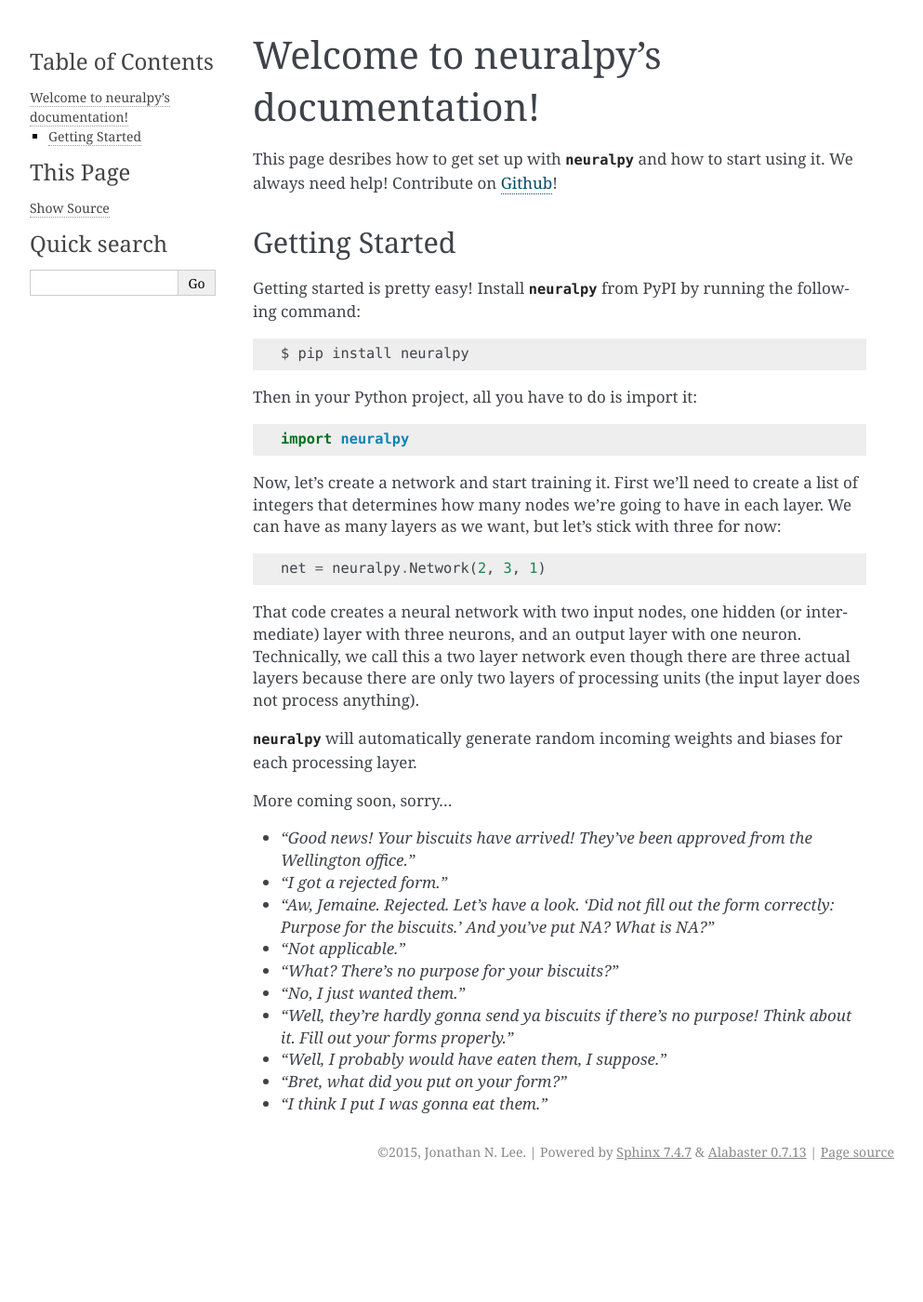
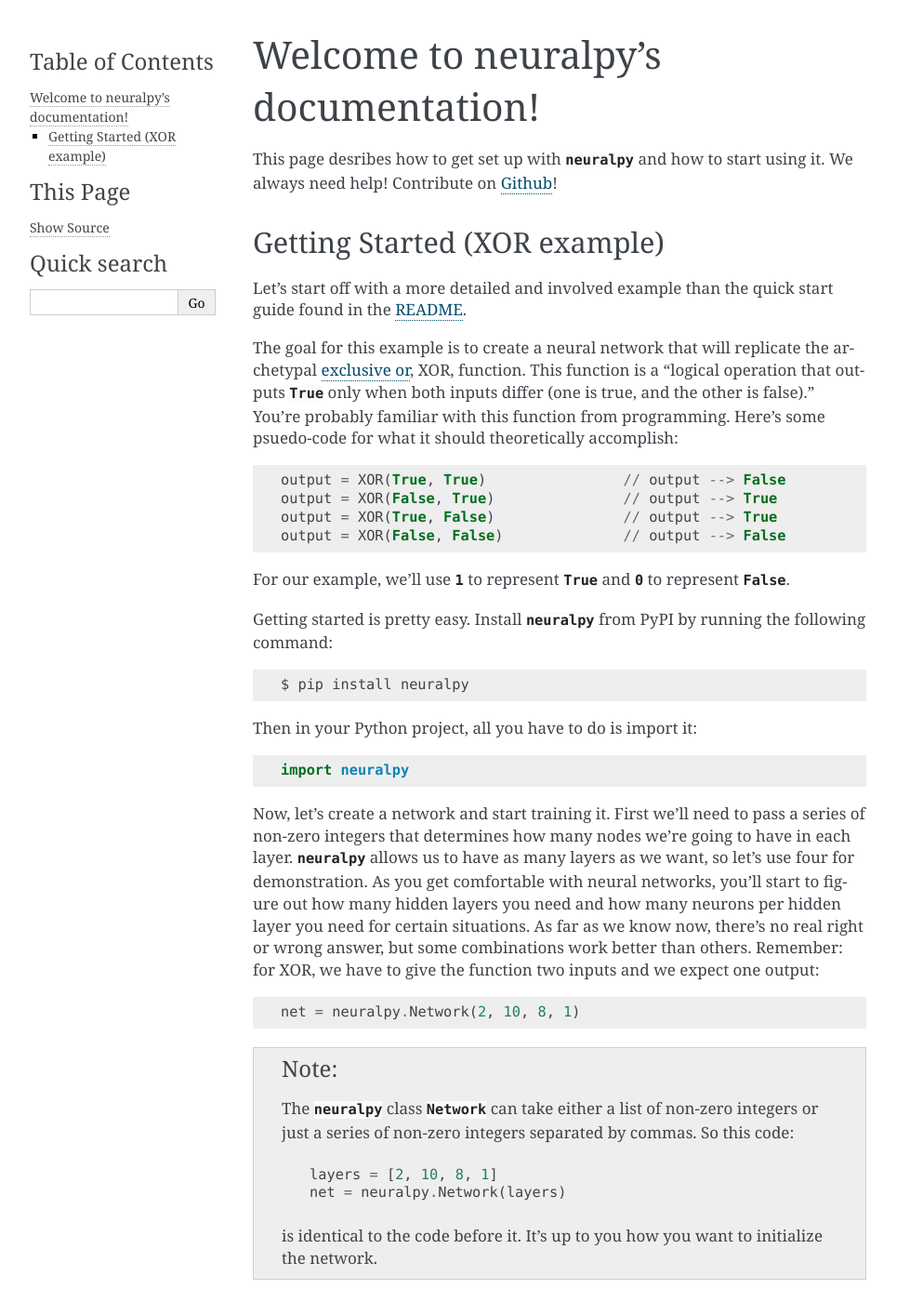
Before and after one commit to jon--lee/neuralpy, a Sphinx documentation site: the page built from doc/source/index.rst, in a window 1280 px wide and 1400 px high. Shown: the whole window at 93% size, without its empty margins (148-1141 px from the left). Built offline with Sphinx 7.4.7, drawn with Linux system fonts in a browser that asks for light colours; some of the changed text lies outside the part shown.

Commit message:
created xor example, update doc

```diff
--- a/README.rst
+++ b/README.rst
@@ -5,8 +5,8 @@
 
 neuralpy is a neural network model written in python based on Michael Nielsen's neural networks and deep learning book.
 
-- Get detailed examples and explanations on the documentation page: http://pythonhosted.org/neuralpy/
-- Contribute on Github: https://github.com/jon--lee/neuralpy
+- Get detailed examples and explanations in the `Official Documentation <http://pythonhosted.org/neuralpy/>`_
+- Contribute on `Github <https://github.com/jon--lee/neuralpy>`_
 
 Getting Started (quick start)
 ++++++++++++++++++++++++++++++++++++++++++++++++++++++++
--- a/doc/source/index.rst
+++ b/doc/source/index.rst
@@ -1,10 +1,13 @@
 .. |neuralpy| replace:: :mod:`neuralpy`
+.. |true| replace:: :mod:`True`
+.. |false| replace:: :mod:`False`
+.. |0| replace:: :mod:`0`
+.. |1| replace:: :mod:`1`
 
 Welcome to neuralpy's documentation!
 ************************************
 This page desribes how to get set up with |neuralpy| and how to start using it.
-We always need help! Contribute on `Github
-<https://github.com/jon--lee/neuralpy.git>`_!
+We always need help! Contribute on `Github <https://github.com/jon--lee/neuralpy.git>`_!
 
 
 .. toctree::
@@ -12,9 +15,20 @@
 
 
 
-Getting Started
+Getting Started (XOR example)
 ---------------
-Getting started is pretty easy! Install |neuralpy| from PyPI by running the following command::
+Let's start off with a more detailed and involved example than the quick start guide found in the `README <https://github.com/jon--lee/neuralpy/blob/master/README.rst>`_.
+
+The goal for this example is to create a neural network that will replicate the archetypal `exclusive or <https://en.wikipedia.org/wiki/Exclusive_or>`_, XOR, function. This function is a "logical operation that outputs |true| only when both inputs differ (one is true, and the other is false)." You're probably familiar with this function from programming. Here's some psuedo-code for what it should theoretically accomplish::
+
+	output = XOR(True, True)		// output --> False
+	output = XOR(False, True)		// output --> True
+	output = XOR(True, False)		// output --> True
+	output = XOR(False, False)		// output --> False
+
+For our example, we'll use :mod:`1` to represent |true| and :mod:`0` to represent |false|.
+
+Getting started is pretty easy. Install |neuralpy| from PyPI by running the following command::
 
 	$ pip install neuralpy
 
@@ -22,15 +36,88 @@
 
 	import neuralpy
 
-Now, let's create a network and start training it. First we'll need to create a list of integers that determines how many nodes we're going to have in each layer. We can have as many layers as we want, but let's stick with three for now::
+Now, let's create a network and start training it. First we'll need to pass a series of non-zero integers that determines how many nodes we're going to have in each layer. |neuralpy| allows us to have as many layers as we want, so let's use four for demonstration. As you get comfortable with neural networks, you'll start to figure out how many hidden layers you need and how many neurons per hidden layer you need for certain situations. As far as we know now, there's no real right or wrong answer, but some combinations work better than others. Remember: for XOR, we have to give the function two inputs and we expect one output::
 
-	net = neuralpy.Network(2, 3, 1)
+	net = neuralpy.Network(2, 10, 8, 1)
 
-That code creates a neural network with two input nodes, one hidden (or intermediate) layer with three neurons, and an output layer with one neuron. Technically, we call this a two layer network even though there are three actual layers because there are only two layers of processing units (the input layer does not process anything).
+.. note::
+
+	The |neuralpy| class :mod:`Network` can take either a list of non-zero integers or just a series of non-zero integers separated by commas. So this code::
+
+		layers = [2, 10, 8, 1]
+		net = neuralpy.Network(layers)
+
+	is identical to the code before it. It's up to you how you want to initialize the network.
+
+
+That code creates a neural network with two input nodes, one hidden (or intermediate) layer with three neurons, and an output layer with one neuron. Technically, we call this a three layer network even though there are four actual layers because there are only three layers of processing units (the input layer does not process anything).
 
 |neuralpy| will automatically generate random incoming weights and biases for each processing layer.
 
-More coming soon, sorry...
+The function :mod:`feedforward` takes a list representing a vector of inputs and reutrns a list representing the output vector that the network calculates. Let's see what happens when we give our network some inputs::
+
+	print net.feedforward([1,0])
+	# ex output: [0.46902402362712664]
+
+Okay, so you may have gotten something different from me. But, like me, you probably didn't get an output that said :mod:`[1.0]`, which is what we would expect from XOR when we give it |true| and |false|.
+
+Try out some of the other inputs that we defined like |false| and |false|.
+
+Still no luck?
+
+Well, that's why we train neural networks! The purpose of neural networks is to give them a "training set" which is a series of inputs and their corresponding outputs. The network uses this information to adjust its weights and biases so that when you give it one of those inputs, it will produce the appropriate output. It "minimizes the cost function," which essentially means that it closes the difference between what it is outputting currently (with incorrect weights and biases) and what it should be outputting (with correct weights and biases). It's converging to its "minimum" in the cost function because we want our error to be as low as possible.
+
+We have to show our network what XOR looks like so it can gradually learn how to produce that function. Let's create a list of training data::
+
+	datum_1 = ([1, 1], [0])
+	datum_2 = ([1, 0], [1])
+	datum_3 = ([0, 1], [1])
+	datum_4 = ([0, 0], [0])
+
+	training_data = [datum_1, datum_2, datum_3, datum_4]
+
+Our training data is just a list of tuples where, in each tuple, there is first a list of inputs that we want to give it and then the output that we expect from that input.
+
+Now we need to come up with some of the other hyperparameters. First let's say that we only want the neural network to train for a certain number of iterations and no more. We call these iterations "epochs" and they're kind of synonymous with time, but since computation time is different for everyone, we can universally use epochs instead::
+
+	epochs = 300
+
+Now we want to set our learning rate which is a factor that basically scales the amount that we adjust each weight and bias during every iteration. Too high of a learning rate may overshoot our minimum. Too low of a learning rate may make our network's convergence too slow. You just have to play around with it to get it right, but for now we'll say it's just :mod:`1`::
+
+	learning_rate = 1
+
+Now we have all of the basic requirements ready to start training the network. You could now just add::
+
+	net.train(training_data, epochs, learning_rate, monitor_cost = True)
+
+It may take a few seconds to train depending on your system and python implementation. Notice that I added :mod:`monitor_cost = True`. This is an optional parameter but you can use it to track the cost after every epoch.
+
+You can then call the :mod:`show_costs()` function which will open a :mod:`matplotlib pyplot` showing you the progress of your network as it trains on the data you gave it::
+
+	net.show_costs()
+
+Now that we've trained the network and taken a look at the cost function, let's see what the network produces for the |true| and |false| input that we gave it earlier::
+
+	print net.feedforward([1, 0])
+	# ex: [0.946417057338419]
+
+Well, it's not exactly |1| but it's pretty darn close! That's the thing with neural networks. They're approximators. You'll rarely get an integer as a result, but the point is you can round to the nearest integer or do some other post-processing.
+
+Let's see what all the inputs in our :mod:`training_data` produce::
+
+	for datum in training_data:
+		x = datum[1]
+		print net.feedforward(x)
+		# ex:
+		#	[0.06214085086576566]
+		#	[0.946417057338419]
+		#	[0.9352235744480635]
+		#	[0.05643177490633071]
+
+Not bad!
+
+Neural Networks have a lot of applications. Once you have a model like |neuralpy| it's just about feature selection and pre-processing now. In fact, with this architecture, you can start doing optical character recognition easily!
+
 
 - *"Good news! Your biscuits have arrived! They've been approved from the Wellington office."*
 - *"I got a rejected form."*
```
Also changed, not shown: 7 other files.
